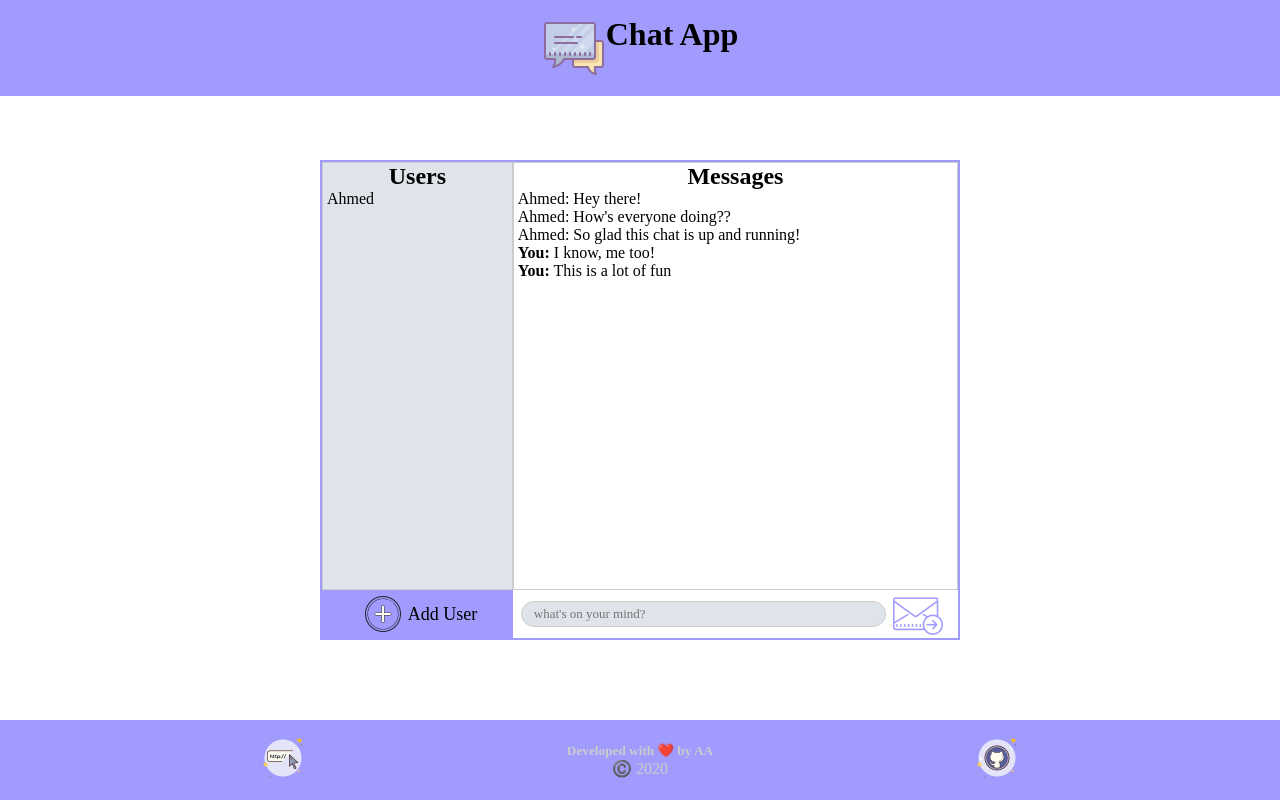
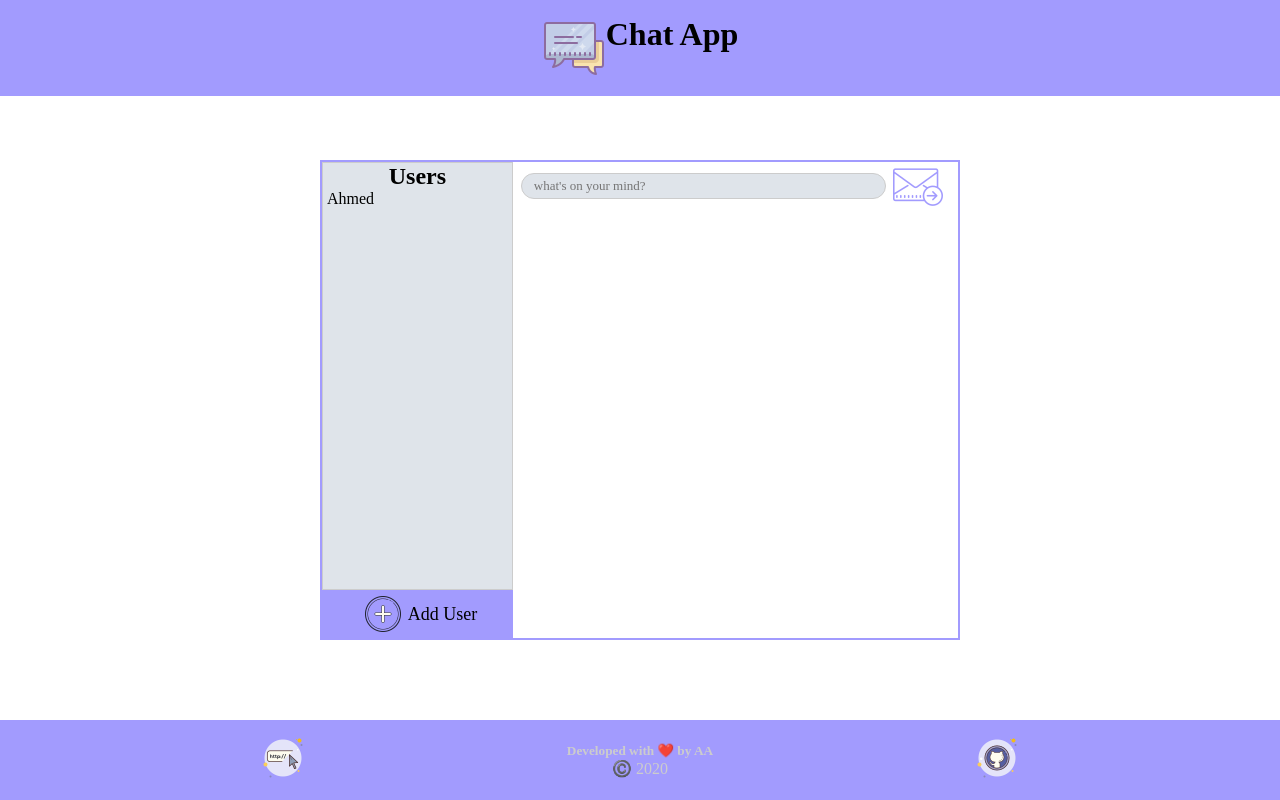
Before and after one commit to shrki416/Chat-App, a React (Create React App) app in the folder Client/: page / in a window 1280 px wide. Built offline with nearby package versions, Linux system fonts and the light colour scheme; a web font is replaced by a local one.

Commit message:
Working on getting dummy messages to display

```diff
--- a/Client/src/components/App.js
+++ b/Client/src/components/App.js
@@ -5,19 +5,24 @@ import AddUser from "./AddUser";
 import Messages from "./Messages";
 import AddMessage from "./AddMessage";
 import Footer from "./Footer";
+import data from "../components/data";
 import "../App.css";
 
 const App = () => {
+  const messages = data.map(message => {
+    <Messages message={message} key={message.id}/>;
+  });
+
   return (
-    <div className="chat-app">
+    <div className='chat-app'>
       <Header />
-      <div className="container">
-        <div className="user-container">
+      <div className='container'>
+        <div className='user-container'>
           <Users />
           <AddUser />
         </div>
-        <div className="message-container">
-          <Messages />
+        <div className='message-container'>
+          {messages}
           <AddMessage />
         </div>
       </div>
--- a/Client/src/components/Messages.js
+++ b/Client/src/components/Messages.js
@@ -1,18 +1,18 @@
 import React from "react";
 
-const Messages = () => {
+const Messages = (props) => {
   return (
     <div className="messages">
       <h2>Messages</h2>
-      <p>Ahmed: Hey there!</p>
-      <p>Ahmed: How's everyone doing??</p>
-      <p>Ahmed: So glad this chat is up and running!</p>
+      <p>{props.message.name}</p>
+      <p>{props.message.message}</p>
+      {/* <p>Ahmed: So glad this chat is up and running!</p>
       <p>
         <strong>You:</strong> I know, me too!
       </p>
       <p>
         <strong>You:</strong> This is a lot of fun
-      </p>
+      </p> */}
     </div>
   );
 };
--- a/Client/src/components/data.js
+++ b/Client/src/components/data.js
@@ -1,17 +1,7 @@
-const userAhmed = {
-  name: "Ahmed",
-  messages: [
-    { text: "Hey there!" },
-    { text: "How is everyone doing??" },
-    { text: "So glad this chat is up and running!" }
-  ]
-};
+const data = [
+  { id: "1", name: "Ahmed", message: "Hi there!" },
+  { id: "2", name: "Ahmed", message: "Hi, how are you?" },
+  { id: "3", name: "Ahmed", message: "good!" }
+];
 
-const userSelf = {
-  name: "You",
-  messages: [{ text: "I know me too!" }, { text: "This is so much fun" }]
-};
-
-const users = [userAhmed, userSelf];
-
-export default users;
+export default data;
```
